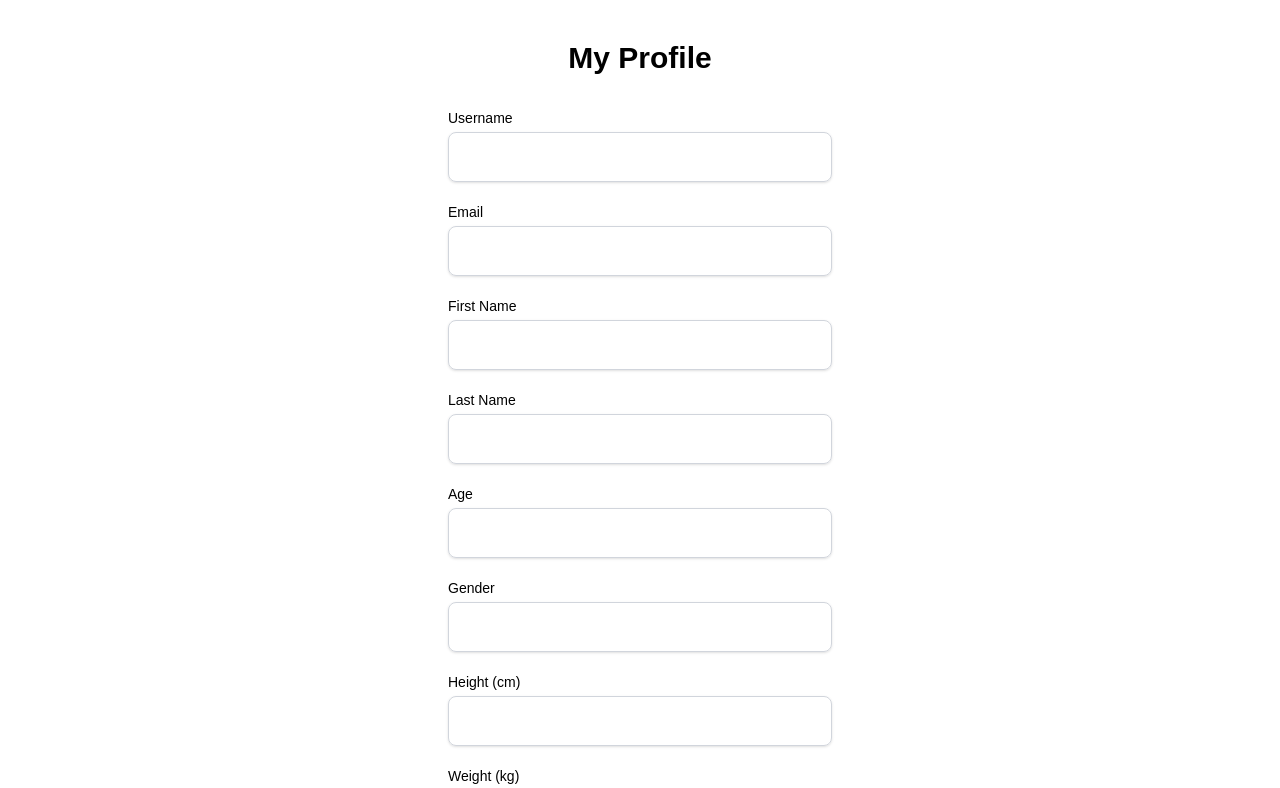
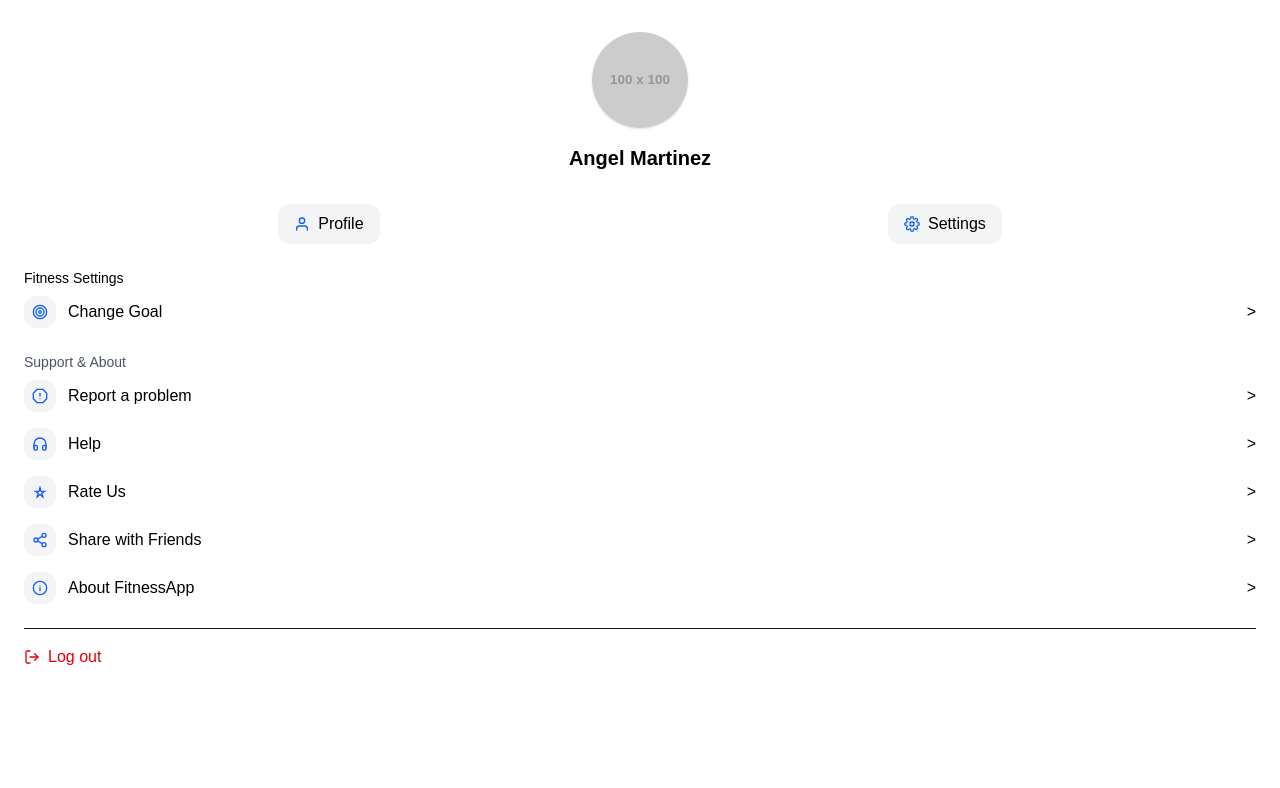
Before and after one commit to nigel-otieno/fitnessApp, a Next.js app: page /profile in a window 1280 px wide. Shown: the top 788 px of the page. Built offline with nearby package versions, Linux system fonts and the light colour scheme.

Commit message:
profile settings tab

```diff
--- a/src/app/profile/page.js
+++ b/src/app/profile/page.js
@@ -1,30 +1,73 @@
 'use client';
-import InputField from '@/components/InputField';
-import Link from 'next/link';
+import { FiUser, FiSettings, FiLogOut, FiInfo, FiShare2, FiHeadphones, FiTarget, FiAlertOctagon } from 'react-icons/fi';
+import { MdOutlineStarRate } from 'react-icons/md';
 
-export default function ProfilePage() {
+export default function SettingsPage() {
   return (
-    <main className="flex flex-col items-center min-h-screen px-4 py-10 bg-white">
-      <h2 className="text-3xl font-bold mb-8 text-black">My Profile</h2>
-      <form className="w-full max-w-sm space-y-5">
-        <InputField label="Username" name="username" />
-        <InputField label="Email" name="email" type="email" />
-        <InputField label="First Name" name="firstName" />
-        <InputField label="Last Name" name="lastName" />
-        <InputField label="Age" name="age" type="number" />
-        <InputField label="Gender" name="gender" />
-        <InputField label="Height (cm)" name="height" type="number" />
-        <InputField label="Weight (kg)" name="weight" type="number" />
-        <InputField label="Body Fat (%)" name="bodyFat" type="number" />
-        <InputField label="Change Password" name="password" type="password" />
+    <main className="bg-white min-h-screen px-6 py-8">
+      {/* Header */}
+      <div className="flex flex-col items-center text-center mb-8">
+        <img
+          src="https://via.placeholder.com/100"
+          alt="User"
+          className="w-24 h-24 rounded-full mb-4 shadow"
+        />
+        <h2 className="text-xl font-semibold text-black">Angel Martinez</h2>
+      </div>
 
-        <button
-          type="submit"
-          className="w-full py-3 bg-blue-600 text-white rounded-xl text-lg font-semibold shadow hover:bg-blue-700 transition"
-        >
-          Save Changes
+      {/* Profile / Settings Buttons */}
+      <div className="flex justify-around mb-6">
+        <button className="flex items-center gap-2 px-4 py-2 bg-gray-100 text-black rounded-xl">
+          <FiUser className="text-blue-600" />
+          <span className="font-medium">Profile</span>
         </button>
-      </form>
+        <button className="flex items-center gap-2 px-4 py-2 bg-gray-100 text-black rounded-xl">
+          <FiSettings className="text-blue-600" />
+          <span className="font-medium">Settings</span>
+        </button>
+      </div>
+
+      {/* Workout Settings */}
+      <div className="mb-6">
+        <h3 className="text-black text-sm mb-2">Fitness Settings</h3>
+        <ul className="space-y-4">
+          <ListItem icon={<FiTarget className="text-blue-600" />} label="Change Goal" />
+        </ul>
+      </div>
+
+      {/* More */}
+      <div className="mb-6">
+        <h3 className="text-gray-600 text-sm mb-2">Support & About</h3>
+        <ul className="space-y-4">
+            <ListItem icon={<FiAlertOctagon className="text-blue-600" />} label="Report a problem" />
+            <ListItem icon={<FiHeadphones className="text-blue-600" />} label="Help" />
+            <ListItem icon={<MdOutlineStarRate className="text-blue-600" />} label="Rate Us" />
+            <ListItem icon={<FiShare2 className="text-blue-600" />} label="Share with Friends" />
+            <ListItem icon={<FiInfo className="text-blue-600" />} label="About FitnessApp" />
+        </ul>
+      </div>
+
+      {/* Logout */}
+      <div className="pt-4 border-t">
+        <button className="flex items-center gap-2 text-red-600 font-medium">
+          <FiLogOut />
+          Log out
+        </button>
+      </div>
     </main>
   );
 }
+
+function ListItem({ icon, label }) {
+  return (
+    <li className="flex items-center justify-between cursor-pointer">
+      <div className="flex items-center gap-3">
+        <div className="p-2 bg-gray-100 rounded-xl">
+          {icon}
+        </div>
+        <span className="text-base text-black">{label}</span>
+      </div>
+      <span className="text-black">{'>'}</span>
+    </li>
+  );
+}
```
